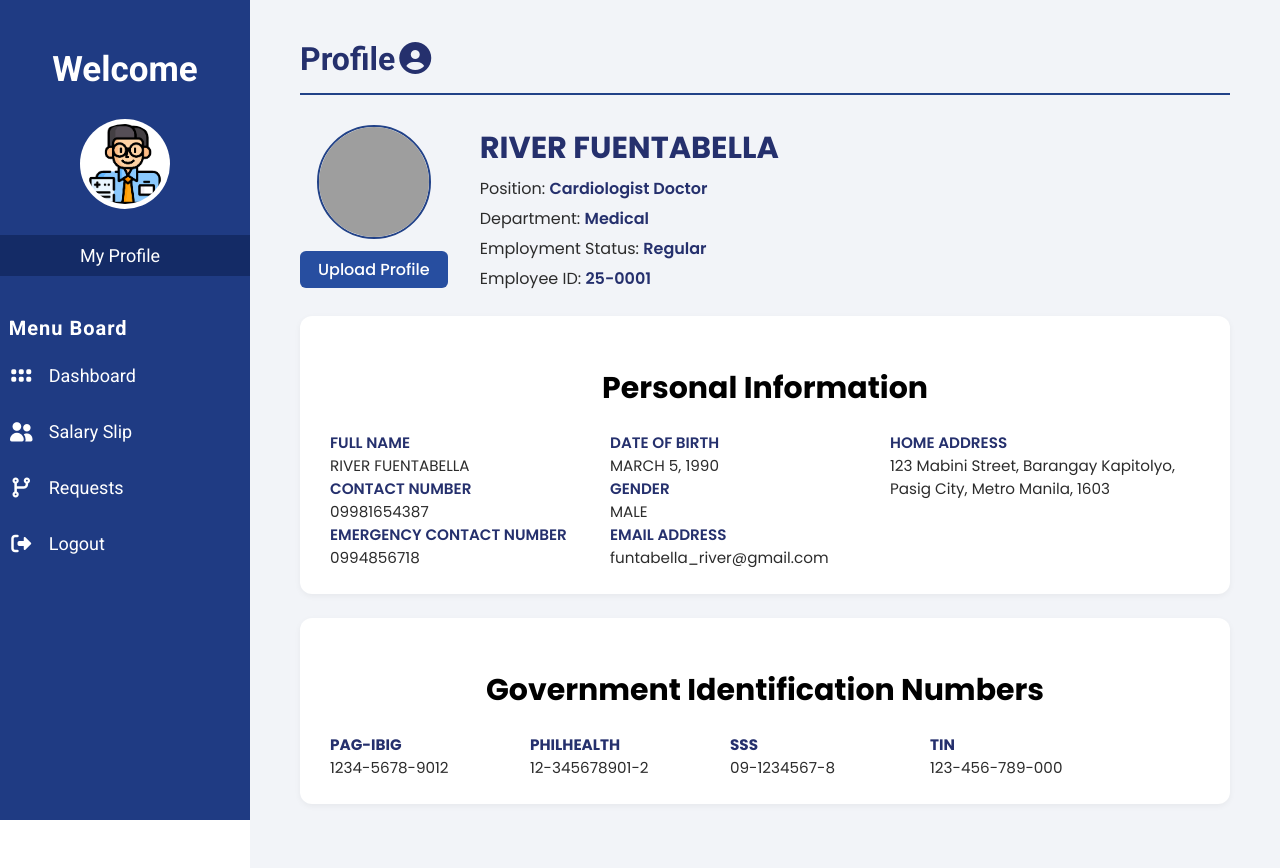
After one commit to jojanajeangarabillo/HR-EMPLOYEE-MANAGEMENT, a PHP site: page /HR-EMPLOYEE-MANAGEMENT/Employee_Profile.php in a window 1280 px wide. The commit adds this page. Run offline with PHP 8.4, Linux system fonts and the light colour scheme; some libraries are stand-ins or nearby versions; grey boxes are pictures that could not be loaded.

Commit message:
Updated Employee

```diff
--- a/Employee_DashBoard.php
+++ b/Employee_DashBoard.php
@@ -194,11 +194,11 @@
     <img src="images/hospital-logo.png" alt="Profile" width="80" height="80">
 
     <ul class="sidebar-menu">
-      <li class="profile">My Profile</li>
+      <li><a href="Employee_Profile.php" style="display: block; text-align: center; padding-right: 75px;">My Profile</a></li>
       <li class="menu-title">Menu Board</li>
       <li><a href="Employee_Dashboard.php" class="active"><i class="fa-solid fa-grip"></i> Dashboard</a></li>
       <li><a href="Employee_SalarySlip.php"><i class="fa-solid fa-user-group"></i> Salary Slip</a></li>
-      <li><a href="#"><i class="fa-solid fa-code-branch"></i> Requests</a></li>
+      <li><a href="Employee_Requests.php"><i class="fa-solid fa-code-branch"></i> Requests</a></li>
       <li><a href="#"><i class="fa-solid fa-right-from-bracket"></i> Logout</a></li>
     </ul>
   </aside>
--- /dev/null
+++ b/Employee_Profile.php
@@ -0,0 +1,306 @@
+<!DOCTYPE html>
+<html lang="en">
+<head>
+  <meta charset="UTF-8">
+  <title>Employee Profile</title>
+  <link rel="stylesheet" href="sidebar.css">
+  <link rel="stylesheet" href="https://fonts.googleapis.com/css2?family=Poppins:wght@400;600;700&family=Roboto:wght@400;500;700&display=swap">
+  <link rel="stylesheet" href="https://cdnjs.cloudflare.com/ajax/libs/font-awesome/7.0.1/css/all.min.css">
+  <style>
+
+    body {
+      margin: 0;
+      font-family: 'Roboto', sans-serif;
+      display: flex;
+    }
+
+    /* Sidebar */
+    .sidebar {
+      width: 250px;
+      height: 100vh;
+      background-color: #1f3b83;
+      color: white;
+      position: fixed;
+      display: flex;
+      flex-direction: column;
+      align-items: center;
+      padding-top: 20px;
+    }
+
+    h1 {
+      font-family: 'Roboto', sans-serif;
+      font-size: 35px;
+    }
+
+    .sidebar-menu .profile {
+      display: flex;
+      font-size: 20px;
+      justify-content: center;
+      font-family: 'Roboto', sans-serif;
+      color: white;
+      padding: 10px 0;
+      margin: 10px 0;
+      width: 85%;
+      cursor: pointer;
+      transition: background 0.1s, border-left 0.1s, color 0.1s;
+    }
+
+    .sidebar-menu .profile:hover {
+      background-color: #142b66;
+      border-left: 5px solid #ffffff;
+      color: #ffffff;
+    }
+
+    .sidebar-menu .active,
+    .sidebar-menu a.active:hover {
+      background-color: #142b66;
+      border-left: 5px solid #ffffff;
+      color: #ffffff;
+    }
+
+/* Main Content */
+.main-content {
+  margin-left: 250px;
+  padding: 40px 50px;
+  min-height: 100vh;
+  width: calc(100% - 250px);
+  background: #f2f4f8;
+  box-sizing: border-box;
+  font-family: 'Poppins', sans-serif;
+}
+
+/* Heading with Icon */
+.heading-container {
+  display: flex;
+  align-items: center;
+  gap: 12px;
+}
+.main-heading {
+  font-size: 2rem;
+  font-weight: 700;
+  color: #25306d;
+  margin: 0;
+}
+.heading-icon {
+  width: 28px;
+  height: 28px;
+}
+.main-heading-line {
+  border: 0;
+  height: 2px;
+  background: #224288;
+  width: 100%;
+  margin: 15px 0 30px 0;
+}
+
+/* Profile Header */
+.profile-header {
+  display: flex;
+  align-items: flex-start;
+  gap: 32px;
+  margin-bottom: 25px;
+}
+.profile-photo-upload {
+  display: flex;
+  flex-direction: column;
+  align-items: center;
+  gap: 12px;
+}
+.profile-header img {
+  border-radius: 50%;
+  border: 2px solid #224288;
+  width: 110px;
+  height: 110px;
+  object-fit: cover;
+  background: #fff;
+  margin: 0;
+}
+.upload-btn {
+  padding: 6px 18px;
+  background: #274ea0;
+  color: #fff;
+  border: none;
+  border-radius: 6px;
+  cursor: pointer;
+  font-size: 1em;
+  font-weight: 500;
+  transition: background 0.2s;
+}
+.upload-btn:hover {
+  background: #193568;
+}
+input[type="file"] { display: none; }
+
+/* Profile Info */
+.profile-info {
+  display: flex;
+  flex-direction: column;
+  gap: 6px;
+}
+.employee-name {
+  font-size: 1.9em;
+  font-weight: 700;
+  color: #25306d;
+}
+.profile-info span {
+  font-size: 1em;
+  color: #2c2c2c;
+  line-height: 1.5;
+}
+.profile-info .label { font-weight: 600; color: #25306d; }
+
+/* Sections */
+section {
+  background: #ffffff;
+  padding: 25px 30px;
+  border-radius: 12px;
+  margin-bottom: 24px;
+  box-shadow: 0 2px 6px rgba(0,0,0,0.05);
+}
+section h2 {
+  text-align: center;
+  font-size: 30px;
+  font-weight: 700;
+  color:black;
+  margin-bottom: 20px;
+}
+
+/* Info Flex */
+.info-flex {
+  display: flex;
+  flex-wrap: wrap;
+  gap: 40px;
+}
+.info-block {
+  min-width: 240px;
+  font-size: 0.95em;
+  color: #2c2c2c;
+}
+.info-block strong { font-weight: 600; color: #25306d; }
+
+/* Government IDs */
+.gov-ids-flex {
+  display: flex;
+  flex-wrap: wrap;
+  gap: 50px;
+}
+.gov-id-block {
+  min-width: 150px;
+  font-size: 0.95em;
+  color: #2c2c2c;
+}
+.gov-id-block strong { font-weight: 700; color: #25306d; }
+
+/* Responsive */
+@media (max-width: 900px) {
+  .main-content { margin-left: 0; padding: 20px; width: 100%; }
+  .profile-header { flex-direction: column; gap: 14px; align-items: center; text-align: center; }
+  .profile-info span { text-align: center; }
+  .info-flex, .gov-ids-flex { flex-direction: column; gap: 15px; }
+  section { padding: 15px 12px; }
+}
+
+  </style>
+</head>
+
+<body>
+  <div class="container">
+    <!-- Sidebar -->
+    <aside class="sidebar">
+      <h1>Welcome</h1>
+      <img src="images/profile.png" alt="Profile" width="80" height="80">
+
+    <ul class="sidebar-menu">
+        <li><a href="Employee_Profile.php" class="active" style="display: block; text-align: center; padding-right: 75px;">My Profile</a></li>
+        <li class="menu-title">Menu Board</li>
+        <li><a href="Employee_Dashboard.php"><i class="fa-solid fa-grip"></i> Dashboard</a></li>
+        <li><a href="Employee_SalarySlip.php"><i class="fa-solid fa-user-group"></i> Salary Slip</a></li>
+        <li><a href="#"><i class="fa-solid fa-code-branch"></i> Requests</a></li>
+        <li><a href="#"><i class="fa-solid fa-right-from-bracket"></i> Logout</a></li>
+    </ul>
+    </aside>
+
+<!-- Main Content -->
+ <main class="main-content">
+  <div class="heading-container">
+    <h1 class="main-heading">Profile<i class="fa-solid fa-circle-user"></i></h1>
+  </div>
+  <hr class="main-heading-line">
+
+  <!-- Profile Header -->
+  <div class="profile-header">
+    <div class="profile-photo-upload">
+      <img id="profile-preview" src="image.jpg" alt="Profile">
+      <label for="profile-upload" class="upload-btn">Upload Profile</label>
+      <input type="file" id="profile-upload" accept="image/*">
+    </div>
+
+    <div class="profile-info">
+      <div class="employee-name">RIVER FUENTABELLA</div>
+      <span>Position: <span class="label">Cardiologist Doctor</span></span>
+      <span>Department: <span class="label">Medical</span></span>
+      <span>Employment Status: <span class="label">Regular</span></span>
+      <span>Employee ID: <span class="label">25-0001</span></span>
+    </div>
+  </div>
+
+  <!-- Personal Information Section -->
+  <section>
+    <h2>Personal Information</h2>
+    <div class="info-flex">
+      <div class="info-block">
+        <strong>FULL NAME</strong><br>RIVER FUENTABELLA<br>
+        <strong>CONTACT NUMBER</strong><br>09981654387<br>
+        <strong>EMERGENCY CONTACT NUMBER</strong><br>0994856718
+      </div>
+      <div class="info-block">
+        <strong>DATE OF BIRTH</strong><br>MARCH 5, 1990<br>
+        <strong>GENDER</strong><br>MALE<br>
+        <strong>EMAIL ADDRESS</strong><br>funtabella_river@gmail.com
+      </div>
+      <div class="info-block" style="flex:2;">
+        <strong>HOME ADDRESS</strong><br>
+        123 Mabini Street, Barangay Kapitolyo, Pasig City, Metro Manila, 1603
+      </div>
+    </div>
+  </section>
+
+  <!-- Government IDs Section -->
+  <section>
+    <h2>Government Identification Numbers</h2>
+    <div class="gov-ids-flex">
+      <div class="gov-id-block">
+        <strong>PAG-IBIG</strong><br>1234-5678-9012
+      </div>
+      <div class="gov-id-block">
+        <strong>PHILHEALTH</strong><br>12-345678901-2
+      </div>
+      <div class="gov-id-block">
+        <strong>SSS</strong><br>09-1234567-8
+      </div>
+      <div class="gov-id-block">
+        <strong>TIN</strong><br>123-456-789-000
+      </div>
+    </div>
+  </section>
+</main>
+
+<script>
+  // Profile Upload
+  const fileInput = document.getElementById('profile-upload');
+  const imgPreview = document.getElementById('profile-preview');
+  fileInput.addEventListener('change', function(e){
+    const file = e.target.files[0];
+    if (file) {
+      const reader = new FileReader();
+      reader.onload = function(evt) {
+        imgPreview.src = evt.target.result;
+      }
+      reader.readAsDataURL(file);
+    }
+  });
+</script>
+
+
+</body>
+</html>
--- a/Employee_SalarySlip.php
+++ b/Employee_SalarySlip.php
@@ -425,11 +425,11 @@
     <img src="images/hospital-logo.png" alt="Profile" width="80" height="80">
 
     <ul class="sidebar-menu">
-      <li class="profile">My Profile</li>
+      <li><a href="Employee_Profile.php" style="display: block; text-align: center; padding-right: 75px;">My Profile</a></li>
       <li class="menu-title">Menu Board</li>
       <li><a href="Employee_Dashboard.php"><i class="fa-solid fa-grip"></i> Dashboard</a></li>
       <li><a href="Employee_SalarySlip.php" class="active"><i class="fa-solid fa-user-group"></i> Salary Slip</a></li>
-      <li><a href="#"><i class="fa-solid fa-code-branch"></i> Requests</a></li>
+      <li><a href="Employee_Requests.php"><i class="fa-solid fa-code-branch"></i> Requests</a></li>
       <li><a href="#"><i class="fa-solid fa-right-from-bracket"></i> Logout</a></li>
     </ul>
   </aside>
```
Also changed, not shown: images/profile.png (added).
